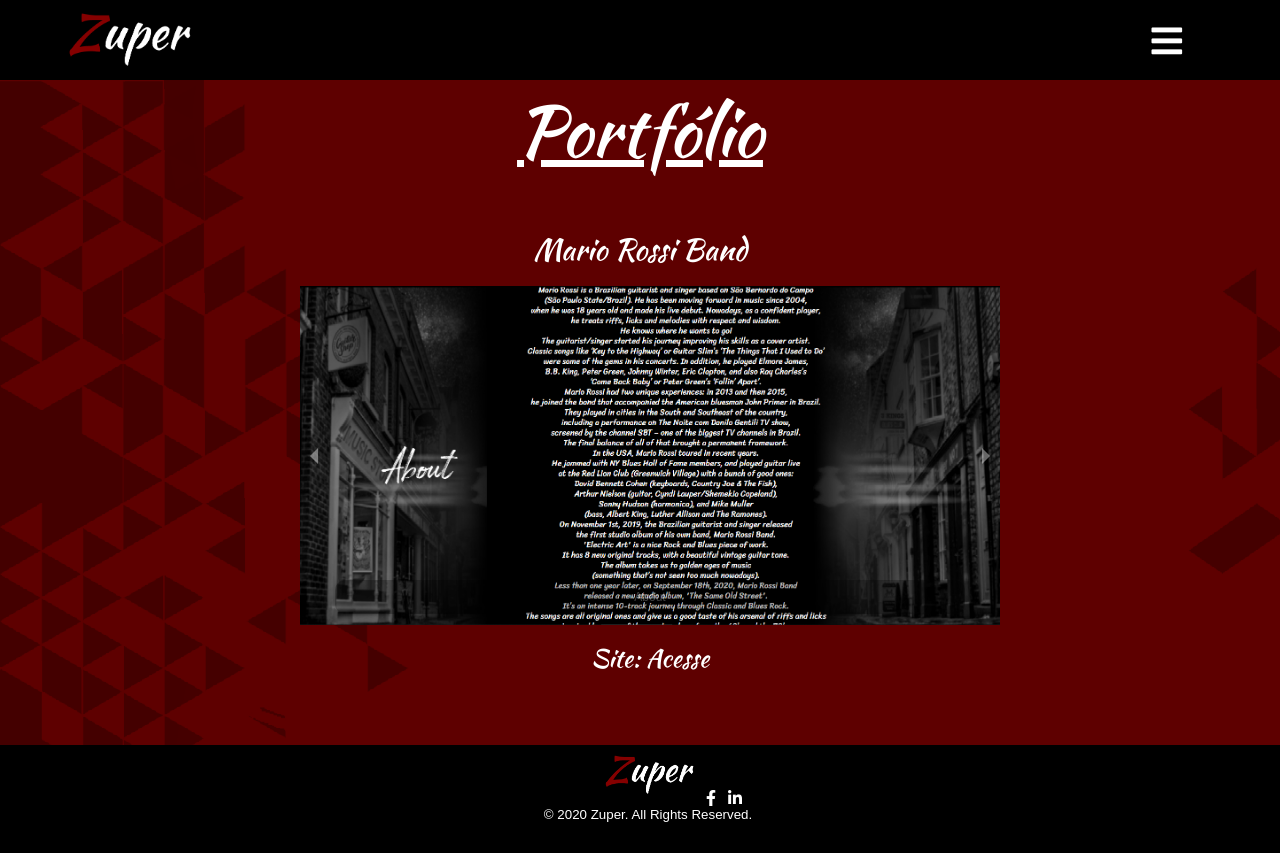
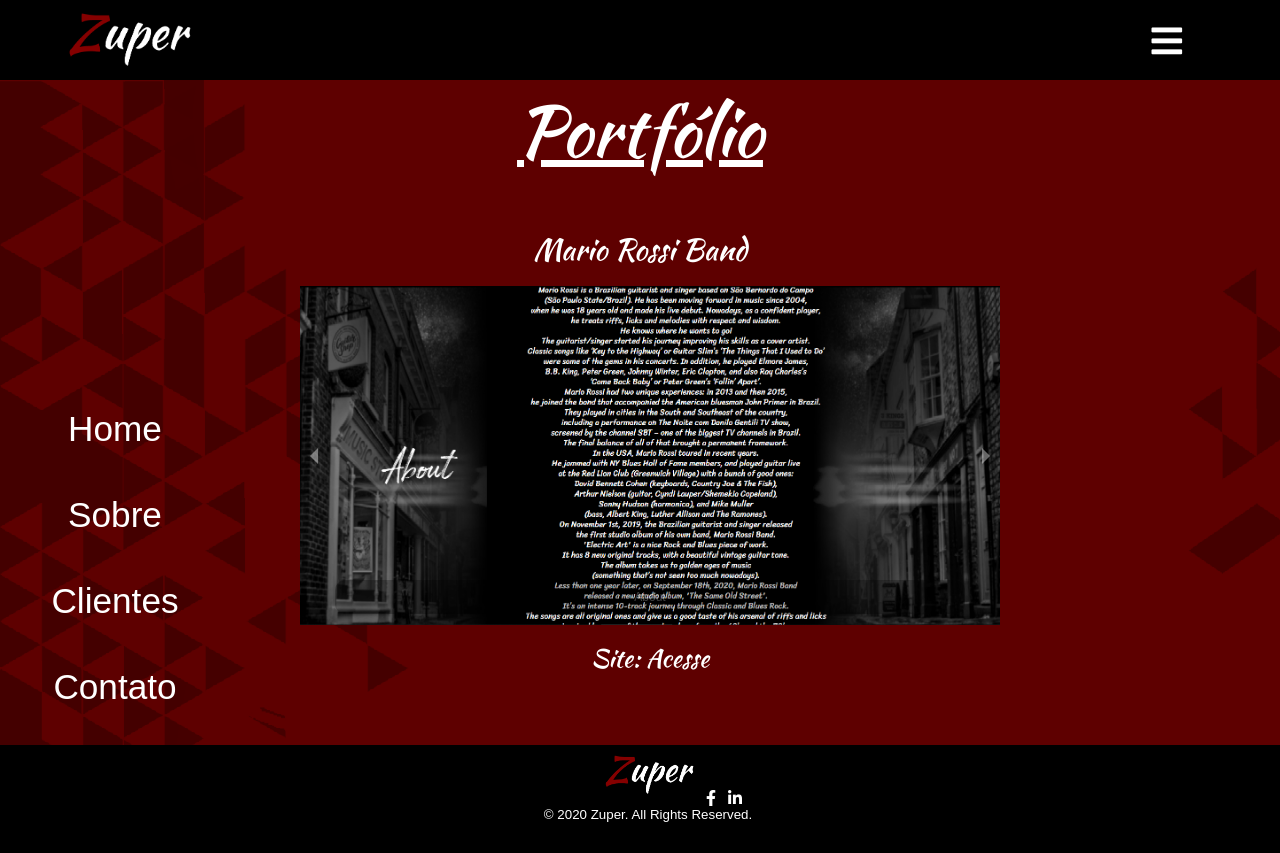
Before and after one commit to IvanLopesGit/Zuper, a React (Create React App) app in the folder zuper/: page / in a window 1280 px wide. Built offline with nearby package versions, Linux system fonts and the light colour scheme.

Commit message:
ajuste menu dinâmico

```diff
--- a/zuper/src/Components/Navbar.css
+++ b/zuper/src/Components/Navbar.css
@@ -89,24 +89,22 @@
 .nav-menu {
   display: flex;
   flex-direction: column;
-  width: 100%;
-  height: 91.6vh;
+  width: 370px;
+  height: 78.8vh;
   position: absolute;
   top: 85px;
+  margin-left: 1210px;
   left: -100%;
   opacity: 1;
-  transition: all 0.5s ease;
+  transition: all 1.2s ease;
 }
 
 .nav-menu.active {
   left: 0;
   background-color: #290000;
   opacity: 1;
-  transition: all 0.5s ease;
+  transition: all 1.2s ease;
   z-index: 1;
-  /* background-image: url(../Images/menu-back.png); */
-  background-repeat: no-repeat;
-  background-size: 100%;
 }
 
 .nav-links {
@@ -166,24 +164,6 @@
   transition: 250ms;
 }
 
-@media screen and (max-width: 1150px) {
-  .subtitle {
-    height: 35px;
-    width: 240px;
-    color: rgba(141, 141, 141, 0.8);
-    margin-left: 250px;
-  }
-}
-
-@media screen and (max-width: 1115px) {
-  .subtitle {
-    height: 35px;
-    width: 240px;
-    color: rgba(141, 141, 141, 0.8);
-    margin-left: 240px;
-  }
-}
-
 @media screen and (max-width: 800px) {
   .NavbarItems {
     position: relative;
@@ -223,13 +203,6 @@
     border-radius: 0;
   }
 
-  .logomin {
-    display: block;
-    height: 55px;
-    width: 50px;
-    margin-right: 60px;
-  }
-
   .menu-icon {
     display: block;
     position: absolute;
```
